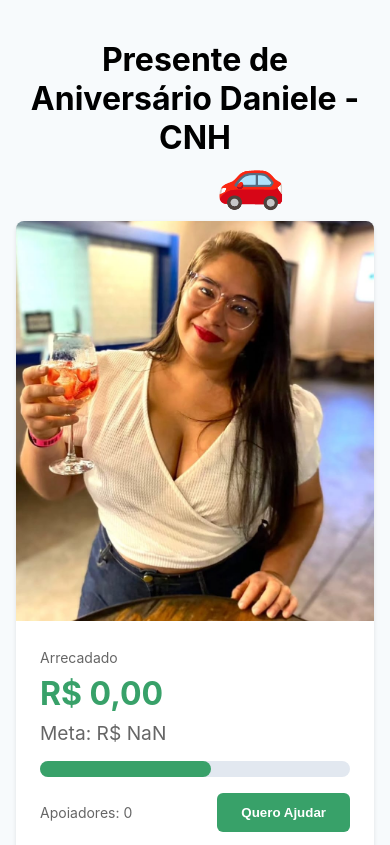
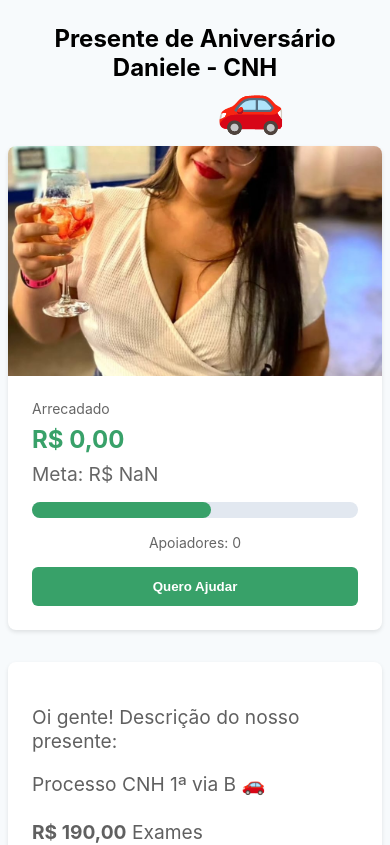
Before and after one commit to ellenri/presente_dani, a React (Vite) app: page / in a window 390 px wide. Shown: the top 845 px of the page. Built offline with nearby package versions, Linux system fonts and the light colour scheme; no server answers; the database is empty; the HTML template or start-up script is replaced by a standard one.

Commit message:
ajustes finais

```diff
--- a/src/styles.css
+++ b/src/styles.css
@@ -39,8 +39,12 @@
 
 .card-image {
   width: 100%;
-  height: 400px;
-  object-fit: cover;
+  height: auto;
+  object-fit: contain;
+  display: block;
+  max-width: 100%;
+  max-height: 400px;
+  margin: 0 auto;
 }
 
 .card-content {
@@ -230,3 +234,48 @@ body {
   transform: translateX(-50%) scale(1.2);
   transition: transform 0.3s ease;
 }
+
+/* Media Queries para Responsividade */
+@media (max-width: 1200px) {
+  .card-image {
+    object-fit: cover;
+    max-height: 350px;
+  }
+}
+
+@media (max-width: 768px) {
+  .container {
+    padding: 1rem 0.5rem;
+  }
+
+  .title {
+    font-size: 1.5rem;
+  }
+
+  .card-image {
+    max-height: 280px;
+  }
+
+  .amount {
+    font-size: 1.5rem;
+  }
+
+  .description {
+    font-size: 1.2rem;
+  }
+}
+
+@media (max-width: 480px) {
+  .card-image {
+    max-height: 230px;
+  }
+
+  .footer {
+    flex-direction: column;
+    gap: 1rem;
+  }
+
+  .button {
+    width: 100%;
+  }
+}
```
